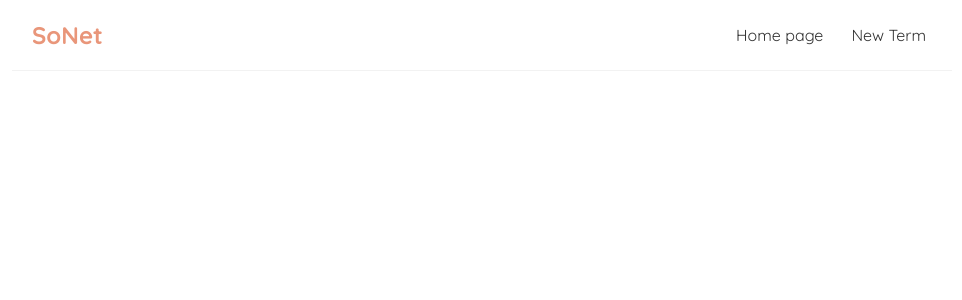
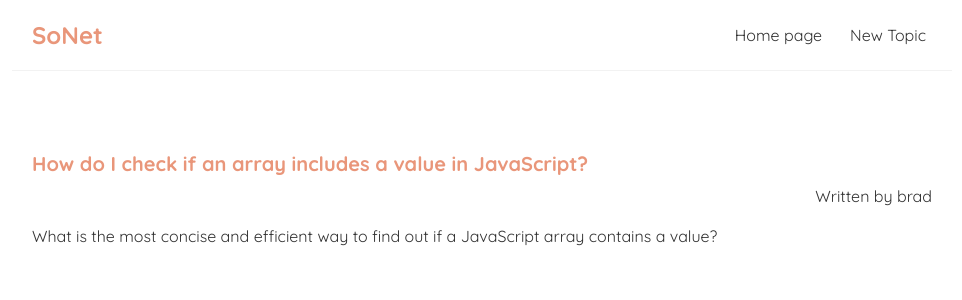
Before and after one commit to DerStorm88/SoNet, a React (Create React App) app in the folder sonet-site/: page /topics/1 in a window 1280 px wide. Shown: the top 300 px of the page, without its empty margins (158-1120 px from the left). Built offline with nearby package versions, Linux system fonts and the light colour scheme; data requests are answered from the project's data file.

Commit message:
added a form for sending a new topic

```diff
--- a/sonet-site/data/db.json
+++ b/sonet-site/data/db.json
@@ -1,5 +1,5 @@
 {
-  "terms": [
+  "topics": [
     {
       "title": "How do I check if an array includes a value in JavaScript?",
       "body": "What is the most concise and efficient way to find out if a JavaScript array contains a value?",
@@ -11,6 +11,12 @@
       "body": "How can I check whether thats the case?",
       "author": "palm",
       "id": 2
+    },
+    {
+      "title": "asdasd",
+      "body": "asdasd",
+      "author": "adasdd",
+      "id": 3
     }
   ]
 }
--- a/sonet-site/src/App.js
+++ b/sonet-site/src/App.js
@@ -1,8 +1,8 @@
 import Navbar from "./Navbar";
 import HomePage from "./HomePage";
 import { BrowserRouter as Router, Route, Switch } from "react-router-dom";
-import NewTerm from "./Create";
-import TermDetails from "./TermDetails";
+import NewTopic from "./Create";
+import TopicDetails from "./TopicDetails";
 
 function App() {
   return (
@@ -15,10 +15,10 @@ function App() {
               <HomePage />
             </Route>
             <Route path="/create">
-              <NewTerm />
+              <NewTopic />
             </Route>
-            <Route path="/terms/:id">
-              <TermDetails />
+            <Route path="/topics/:id">
+              <TopicDetails />
             </Route>
           </Switch>
         </div>
--- a/sonet-site/src/Create.js
+++ b/sonet-site/src/Create.js
@@ -1,7 +1,7 @@
 import { useState } from "react";
 import { useHistory } from "react-router-dom";
 
-const NewTerm = () => {
+const NewTopic = () => {
   const [title, setTitle] = useState("");
   const [body, setBody] = useState("");
   const [author, setAuthor] = useState("");
@@ -12,14 +12,14 @@ const NewTerm = () => {
 
   function handleSubmit(e) {
     e.preventDefault();
-    const term = { title, body, author };
+    const topic = { title, body, author };
 
     setLoading(true);
 
-    fetch("http://localhost:8000/terms", {
+    fetch("http://localhost:8000/topics", {
       method: "POST",
       headers: { "Content-Type": "application/json" },
-      body: JSON.stringify(term),
+      body: JSON.stringify(topic),
     }).then(() => {
       setLoading(false);
       backHome.push('/');
@@ -28,35 +28,35 @@ const NewTerm = () => {
 
   return (
     <div className="create">
-      <h2>Add a New Term</h2>
+      <h2>Add a New Topic</h2>
       <form onSubmit={handleSubmit}>
-        <label>Term title:</label>
+        <label>Topic title:</label>
         <input
           type="text"
           value={title}
           required
           onChange={(e) => setTitle(e.target.value)}
         />
-        <label>Term body:</label>
+        <label>Topic body:</label>
         <textarea
           required
           value={body}
           onChange={(e) => setBody(e.target.value)}
         />
-        <label>Term author:</label>
+        <label>Topic author:</label>
         <input
           required
           value={author}
           onChange={(e) => setAuthor(e.target.value)}
         />
         {loading ? (
-          <button disabled>Adding Term</button>
+          <button disabled>Adding Topic</button>
         ) : (
-          <button>Add Term</button>
+          <button>Add Topic</button>
         )}
       </form>
     </div>
   );
 };
 
-export default NewTerm;
+export default NewTopic;
--- a/sonet-site/src/HomePage.js
+++ b/sonet-site/src/HomePage.js
@@ -1,18 +1,18 @@
-import TermList from "./TermList";
+import TopicList from "./TopicList";
 import useFetch from "./useFetch";
 
 const HomePage = () => {
   const {
-    data: terms,
+    data: topics,
     loading,
     error,
-  } = useFetch("http://localhost:8000/terms");
+  } = useFetch("http://localhost:8000/topics");
 
   return (
     <div className="home-page">
       {error && <div>{error}</div>}
       {loading && <div>Loading</div>}
-      {terms && <TermList terms={terms} />}
+      {topics && <TopicList topics={topics} />}
     </div>
   );
 };
--- a/sonet-site/src/Navbar.js
+++ b/sonet-site/src/Navbar.js
@@ -6,7 +6,7 @@ const Navbar = () => {
       <h1>SoNet</h1>
       <div className="links">
         <Link to="/">Home page</Link>
-        <Link to="/create">New Term</Link>
+        <Link to="/create">New Topic</Link>
       </div>
     </nav>
   );
--- a/sonet-site/src/TermDetails.js
+++ /dev/null
@@ -1,27 +0,0 @@
-import { useParams } from "react-router-dom";
-import useFetch from "./useFetch";
-
-const TermDetails = () => {
-  const { id } = useParams();
-  const {
-    data: term,
-    error,
-    loading,
-  } = useFetch("http://localhost:8000/terms/" + id);
-
-  return (
-    <div className="term-details">
-      {loading && <div>Loading</div>}
-      {error && <div>{error}</div>}
-      {term && (
-        <div>
-          <h2>{term.title}</h2>
-          <p>Written by {term.author}</p>
-          <div>{term.body}</div>
-        </div>
-      )}
-    </div>
-  );
-};
-
-export default TermDetails;
--- a/sonet-site/src/TermList.js
+++ /dev/null
@@ -1,18 +0,0 @@
-import { Link } from "react-router-dom";
-
-const TermList = ({ terms}) => {
-  return (
-    <div className="term-list">
-      {terms.map((term) => (
-        <div className="term-preview" key={term.id}>
-          <Link to={`/terms/${term.id}`}>
-            <h2>{term.title}</h2>
-            <p className="term-preview-author">Written by {term.author}</p>
-          </Link>
-        </div>
-      ))}
-    </div>
-  );
-};
-
-export default TermList;
--- /dev/null
+++ b/sonet-site/src/TopicDetails.js
@@ -0,0 +1,27 @@
+import { useParams } from "react-router-dom";
+import useFetch from "./useFetch";
+
+const TopicDetails = () => {
+  const { id } = useParams();
+  const {
+    data: topic,
+    error,
+    loading,
+  } = useFetch("http://localhost:8000/topics/" + id);
+
+  return (
+    <div className="topic-details">
+      {loading && <div>Loading</div>}
+      {error && <div>{error}</div>}
+      {topic && (
+        <div>
+          <h2>{topic.title}</h2>
+          <p>Written by {topic.author}</p>
+          <div>{topic.body}</div>
+        </div>
+      )}
+    </div>
+  );
+};
+
+export default TopicDetails;
--- /dev/null
+++ b/sonet-site/src/TopicList.js
@@ -0,0 +1,18 @@
+import { Link } from "react-router-dom";
+
+const TopicList = ({ topics}) => {
+  return (
+    <div className="topic-list">
+      {topics.map((topic) => (
+        <div className="topic-preview" key={topic.id}>
+          <Link to={`/topics/${topic.id}`}>
+            <h2>{topic.title}</h2>
+            <p className="topic-preview-author">Written by {topic.author}</p>
+          </Link>
+        </div>
+      ))}
+    </div>
+  );
+};
+
+export default TopicList;
--- a/sonet-site/src/index.css
+++ b/sonet-site/src/index.css
@@ -33,24 +33,24 @@
   padding: 20px;
 }
 
-.term-preview-author {
+.topic-preview-author {
   text-align: right;
 }
 
-.term-preview a {
+.topic-preview a {
   text-decoration: none;
 }
 
-.term-details h2 {
+.topic-details h2 {
   font-size: 20px;
   color: #e9967a;
   margin-bottom: 10px;
 }
-.term-details div {
+.topic-details div {
   margin: 20px 0;
 }
 
-.term-details p {
+.topic-details p {
   text-align: right;
 }
 
```
